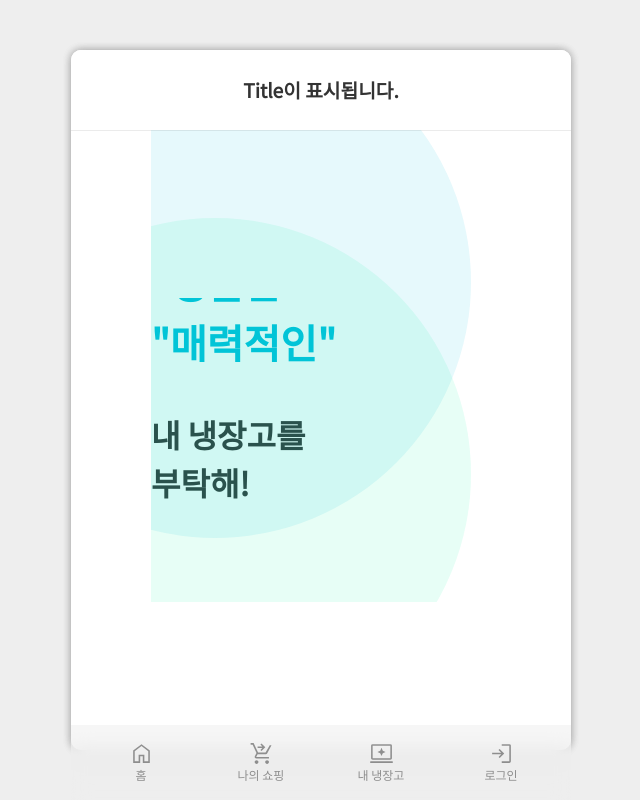
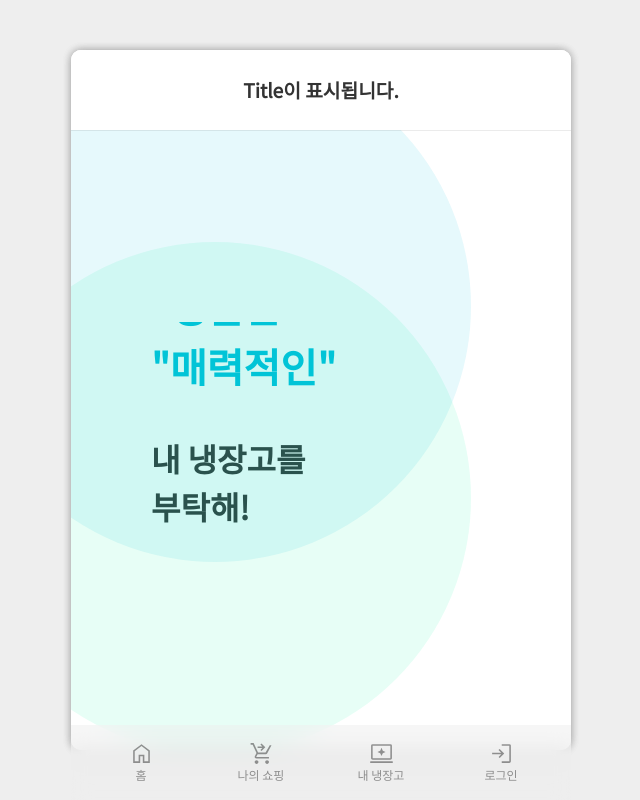
Before and after one commit to Lee-Young-Jae/TakeCareOfMyRefrigerator, a React (Create React App) app in the folder frontend/: page / in a window 1280 px wide. Shown: the whole page, without its empty margins (319-959 px from the left). Built offline with nearby package versions, Linux system fonts and the light colour scheme.

Commit message:
design: [PageCommonStyle] Page 공통 스타일 추가

```diff
--- a/frontend/src/Components/layout/PageCommonStyle.js
+++ b/frontend/src/Components/layout/PageCommonStyle.js
@@ -5,8 +5,8 @@ const PageCommonStyle = styled.div`
   align-items: center;
   background: #ffffff;
   font-weight: 600;
-  padding-top: 40%;
-  margin: 1rem 5rem;
+  margin: 5rem 0;
+  padding: 10rem 5rem;
 `;
 
 export default PageCommonStyle;
```
